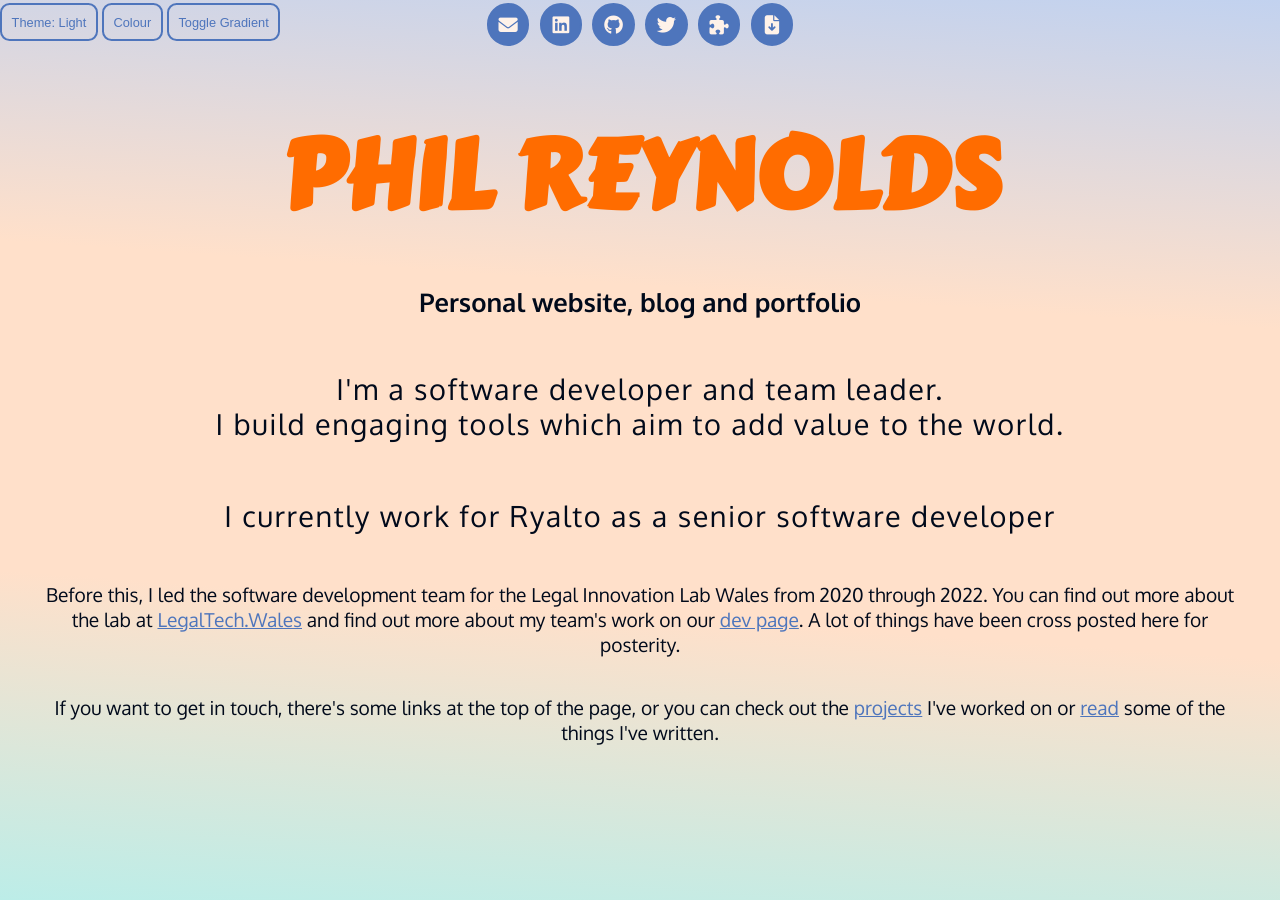
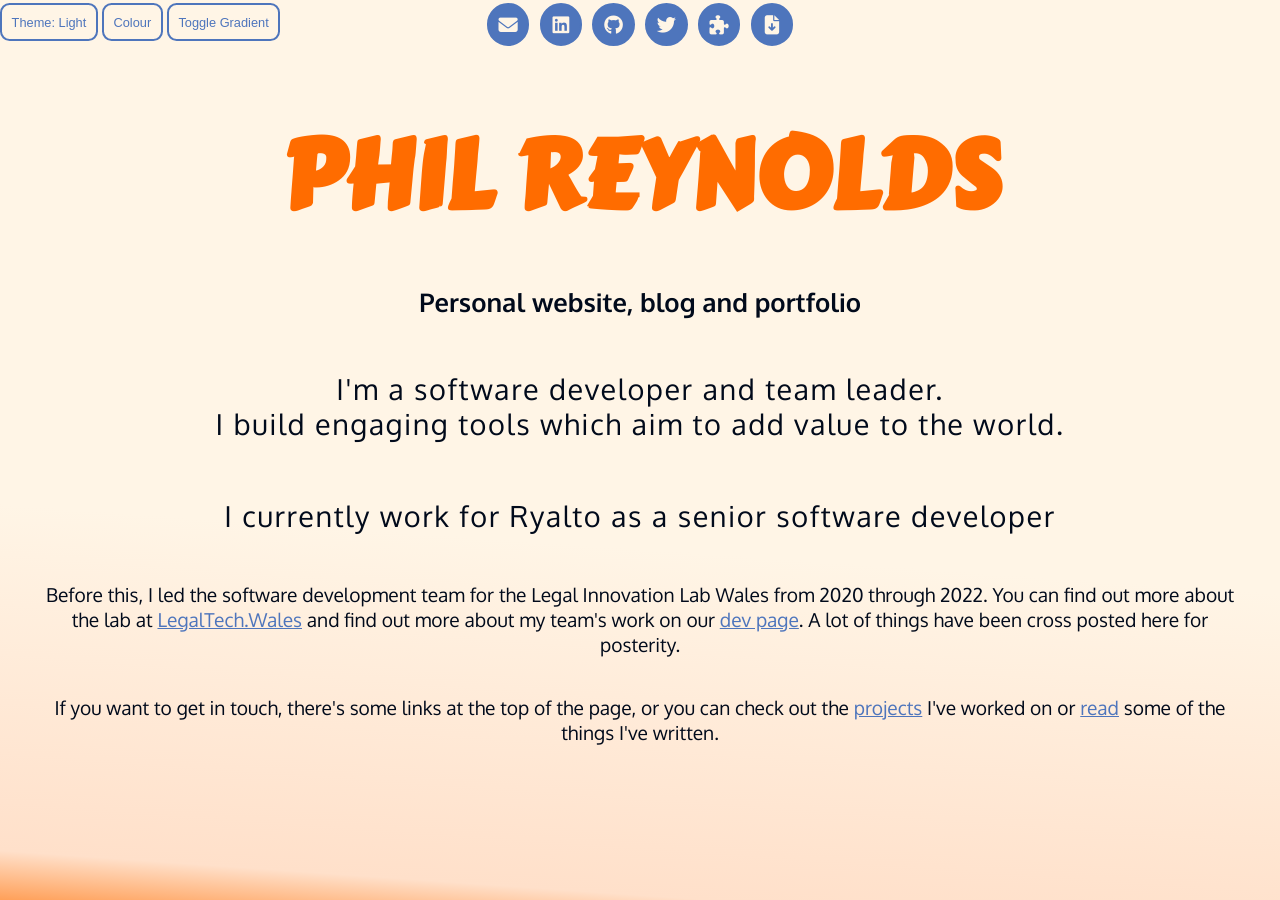
Before and after one commit to phil-6/pr_dev, a Jekyll site: the page built from index.html, in a window 1280 px wide and 900 px high. Built offline with Jekyll 4.4.1, drawn with Linux system fonts in a browser that asks for light colours; nearby versions of some CDN libraries.

Commit message:
update orange light background

```diff
--- a/assets/css/theme-colors.scss
+++ b/assets/css/theme-colors.scss
@@ -21,11 +21,11 @@ $red-secondary-2-4: #16001C;
 
 //orange
 $orange: #FF6C00;
+$orange-light-1: #FFA059;
 $orange-light-2: #FFE0CA;
-$orange-light-1: #FFA059;
 $orange-dark-1:  #A34500;
 $orange-dark-2:  #291100;
-$orange-light-3: lighten($orange-light-2, 6%);
+$orange-light-3: #fff5e6;
 
 $orange-secondary-1-0: #1047A9;
 $orange-secondary-1-1: #C2D2EF;
@@ -278,7 +278,7 @@ $color-themes: (
                 "orange":(
                         ink: $orange-secondary-1-4,
                         background: $orange-light-3,
-                        background-grad: linear-gradient(184deg, $orange-secondary-1-1, $orange-light-2, $orange-light-2, $orange-complement-1),
+                        background-grad: linear-gradient(184deg, $orange-light-3 60%, $orange-light-2 95%, $orange-light-1),
                         heading-ink: $orange,
 
                         header-button-color: $orange-secondary-1-2,
--- a/assets/css/theme.css
+++ b/assets/css/theme.css
@@ -468,11 +468,11 @@ body.light.orange {
   color: #010A1B;
 }
 body.light.orange.grad {
-  background-color: #fff2e9;
-  background: linear-gradient(184deg, #C2D2EF, #FFE0CA, #FFE0CA, #BCEDE8);
+  background-color: #fff5e6;
+  background: linear-gradient(184deg, #fff5e6 60%, #FFE0CA 95%, #FFA059);
 }
 body.light.orange.no-grad {
-  background: #fff2e9;
+  background: #fff5e6;
 }
 body.light.orange h1, body.light.orange h2 {
   color: #FF6C00;
@@ -503,17 +503,17 @@ body.light.orange button.color-button:hover, body.light.orange a.color-button:ho
 }
 body.light.orange .social a {
   background-color: #4E75BC;
-  color: #fff2e9;
+  color: #fff5e6;
 }
 body.light.orange .social a:hover {
-  background-color: #fff2e9;
+  background-color: #fff5e6;
   border-color: #4E75BC;
   color: #4E75BC;
 }
 body.light.orange #projects .project {
   color: #082C6C;
   border-color: #FF6C00;
-  background-color: #fff2e9;
+  background-color: #fff5e6;
 }
 body.light.orange #projects .project hr {
   border-color: #FFA059;
@@ -526,7 +526,7 @@ body.light.orange #projects .project .btn-container .btn:hover {
   background-color: #C2D2EF;
 }
 body.light.orange #projects .project:hover {
-  background: linear-gradient(160deg, #fff2e9, rgba(255, 224, 202, 0.5));
+  background: linear-gradient(160deg, #fff5e6, rgba(255, 224, 202, 0.5));
 }
 body.light.orange #projects .project:hover .icon {
   color: #FF6C00;
```
